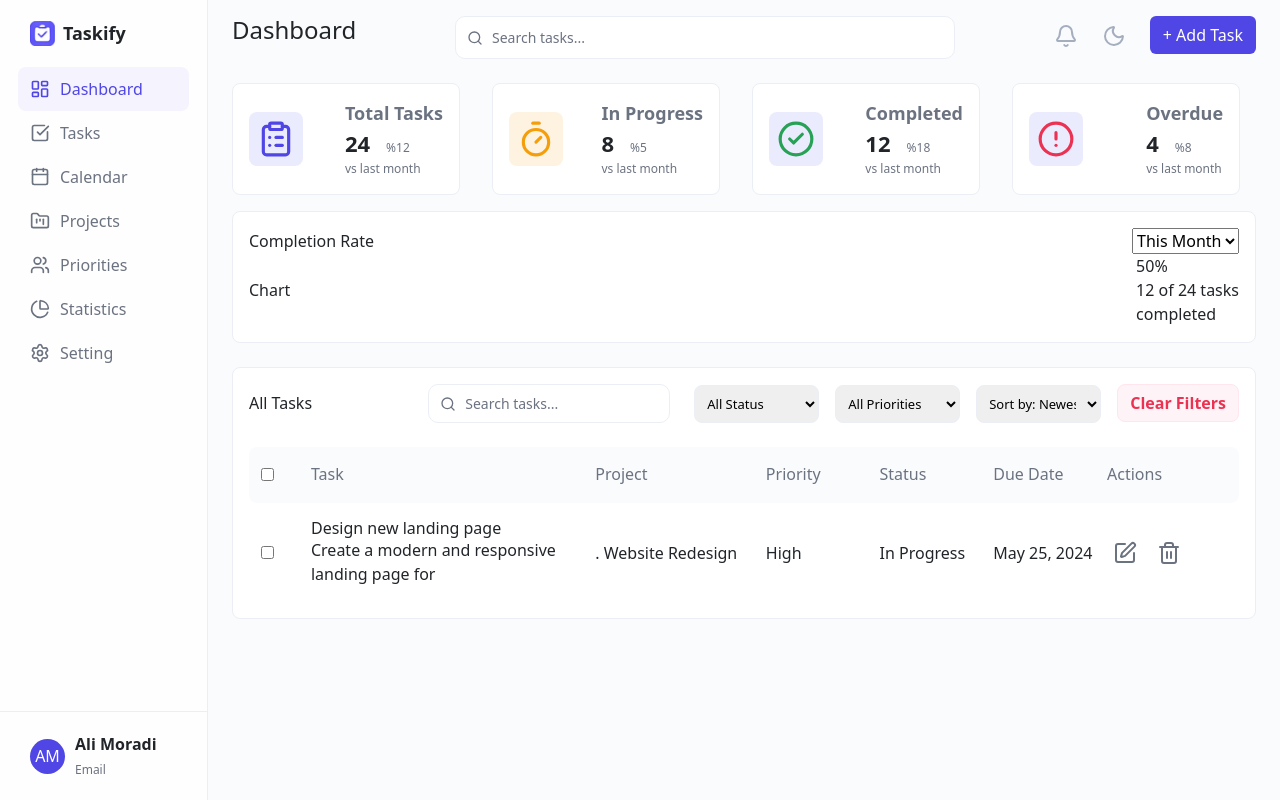
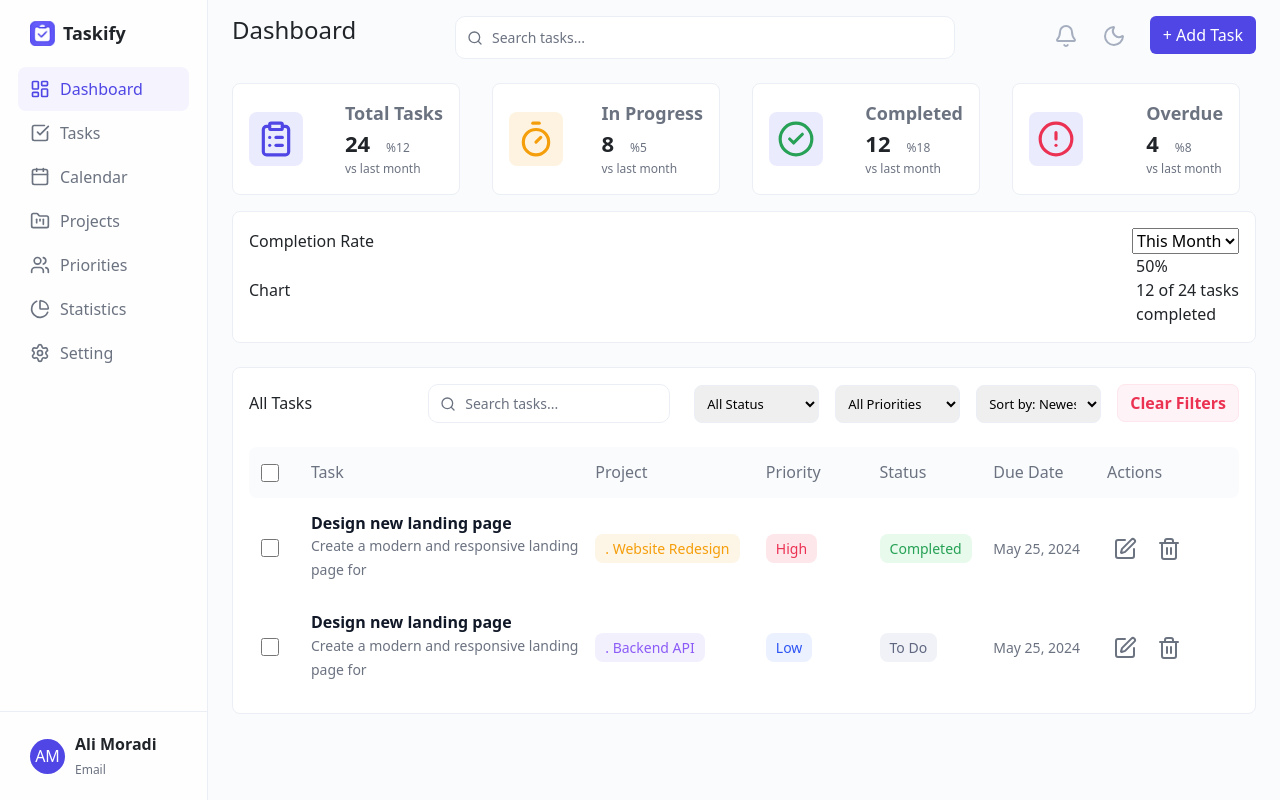
Before and after one commit to KamyabT/taskify, a React (Create React App) app: page /dashboard in a window 1280 px wide. Built offline with nearby package versions, Linux system fonts and the light colour scheme.

Commit message:
table design finished and structure

```diff
--- a/src/App.css
+++ b/src/App.css
@@ -58,6 +58,7 @@ h6 {
   --primary: #4f46e5; /* بنفش-آبی اصلی (دکمه‌ها، اکشن‌ها) */
   --primary-light: #6366f1; /* هاور و حالت فعال */
   --primary-soft: #eef2ff; /* بک‌گراند لایت */
+  --primary-white: #fff;
 
   --bg-main: #fafbfd; /* بک‌گراند کل صفحه */
   --bg-sections: #fefefe;
@@ -74,15 +75,31 @@ h6 {
 
   --success: #26a155; /* completed */
   --success-light: #e5f8e8; /* completed light */
+  --success-light-bg: #e7faec;
+
+
   --warning: #f59e0b; /* pending */
   --warning-light: #fef3e0; /* pending light */
-  --warning-hover: rgb(206, 2, 2);
+  --warning-bg: #fef3f6;
+  --warning-light-bg: #fdf5e6;
+
+
+  --danger-hover: rgb(206, 2, 2);
   --danger: #eb3253; /* overdue / error */
   --danger-light: #fee7eb; /* overdue light */
-  --info: #3b82f6; /* in progress */
+
+
+  --info: #2e55f3; /* in progress */
   --info-light: #ebebfe; /* in progress light */
+  --info-light-bg: #ebf1fe; /* in progress light */
 
-  --warning-bg: #fef3f6;
+
+
+  --grey: #5f6781; /* متن کم‌اهمیت */
+  --grey-light-bg: #f1f2f7;
+
+  --purple: #8b5cf6; /* purple badge */
+  --purple-light-bg: #f3f0fe;
 }
 
 /********************
--- a/src/components/ui/Button.module.css
+++ b/src/components/ui/Button.module.css
@@ -5,7 +5,7 @@
 
 /*******************Warning Button*******************/
 
-.warningBtn {
+.dangerBtn {
   background-color: var(--warning-bg);
   border: 1px solid var(--border-warning);
   border-radius: 8px;
@@ -14,9 +14,9 @@
   font-weight: 600;
 }
 
-.warningBtn:hover {
+.dangerBtn:hover {
   color: white;
-  background-color: var(--warning-hover);
+  background-color: var(--danger-hover);
   transition: all 0.3s ease;
 }
 
--- a/src/features/tasks/components/TableFilters.jsx
+++ b/src/features/tasks/components/TableFilters.jsx
@@ -32,7 +32,7 @@ const TableFilters = () => {
             <option value="">Sort by: Priority</option>
             <option value="">Sort by: Status</option>
           </select>
-          <Button type="warning">Clear Filters</Button>
+          <Button type="danger">Clear Filters</Button>
         </div>
       </div>
     </div>
--- a/src/features/tasks/components/TaskRow.jsx
+++ b/src/features/tasks/components/TaskRow.jsx
@@ -12,7 +12,7 @@ const TaskRow = () => {
   return (
     <>
       <div className={`${style.row} ${style.theadDesign}`}>
-        <div className="">
+        <div className="d-flex align-items-center">
           <input type="checkbox" />
         </div>
         <div className="">
@@ -35,24 +35,59 @@ const TaskRow = () => {
         </div>
       </div>
       <div className={`${style.row}`}>
-        <div className="">
+        <div className="d-flex align-items-center">
           <input type="checkbox" />
         </div>
         <div className="">
-          <h6>Design new landing page</h6>
-          <span>Create a modern and responsive landing page for</span>
+          <h6 className={`${style.title}`}>Design new landing page</h6>
+          <span className={`${style.desc}`}>
+            Create a modern and responsive landing page for
+          </span>
+        </div>
+        <div>
+          <span className={`${style.badge} ${style.yellowBadge}`}>
+            . Website Redesign
+          </span>
         </div>
         <div className="">
-          <p>. Website Redesign</p>
+          <span className={`${style.badge} ${style.redBadge}`}>High</span>
         </div>
         <div className="">
-          <p>High</p>
+          <span className={`${style.badge} ${style.successBadge}`}>Completed</span>
         </div>
         <div className="">
-          <p>In Progress</p>
+          <span className={`${style.date}`}>May 25, 2024</span>
         </div>
         <div className="">
-          <p>May 25, 2024</p>
+          <Button type="iconAction">
+            <SquarePen color="var(--text-secondary)" size={24} />
+          </Button>
+          <Button type="iconAction">
+            <Trash2 color="var(--text-secondary)" size={24} />
+          </Button>
+        </div>
+      </div>
+      <div className={`${style.row}`}>
+        <div className="d-flex align-items-center">
+          <input type="checkbox" />
+        </div>
+        <div className="">
+          <h6 className={`${style.title}`}>Design new landing page</h6>
+          <span className={`${style.desc}`}>
+            Create a modern and responsive landing page for
+          </span>
+        </div>
+        <div>
+          <span className={`${style.badge} ${style.purpleBadge}`}>. Backend API</span>
+        </div>
+        <div className="">
+          <span className={`${style.badge} ${style.infoBadge}`}>Low</span>
+        </div>
+        <div className="">
+          <span className={`${style.badge} ${style.pendingBadge}`}>To Do</span>
+        </div>
+        <div className="">
+          <span className={`${style.date}`}>May 25, 2024</span>
         </div>
         <div className="">
           <Button type="iconAction">
--- a/src/features/tasks/components/TaskRow.module.css
+++ b/src/features/tasks/components/TaskRow.module.css
@@ -19,3 +19,70 @@
   align-items: center;
   padding: 16px 12px;
 }
+
+/****************Color Badges*****************/
+
+.badge {
+  padding: 5px 10px;
+  border-radius: 8px;
+  font-weight: 500;
+  font-size: 14px;
+}
+
+.redBadge {
+  background-color: var(--danger-light);
+  color: var(--danger);
+}
+
+.yellowBadge {
+  background-color: var(--warning-light-bg);
+  color: var(--warning);
+}
+
+.purpleBadge {
+  background-color: var(--purple-light-bg);
+  color: var(--purple);
+}
+
+.successBadge {
+  background-color: var(--success-light-bg);
+  color: var(--success);
+}
+
+.pendingBadge {
+  background-color: var(--grey-light-bg);
+  color: var(--grey);
+}
+
+.infoBadge {
+  background-color: var(--info-light-bg);
+  color: var(--info);
+}
+
+/**************texts**************/
+
+.title {
+  color: var(--text-primary);
+  font-weight: 600;
+  font-size: 16px;
+}
+
+.desc {
+  color: var(--text-secondary);
+  font-weight: 400;
+  font-size: 14px;
+}
+
+.date {
+    color: var(--text-secondary);
+    font-weight: 500;
+    font-size: 14px;
+}
+
+
+
+
+input[type="checkbox"] {
+  width: 18px;
+  height: 18px;
+}
```
